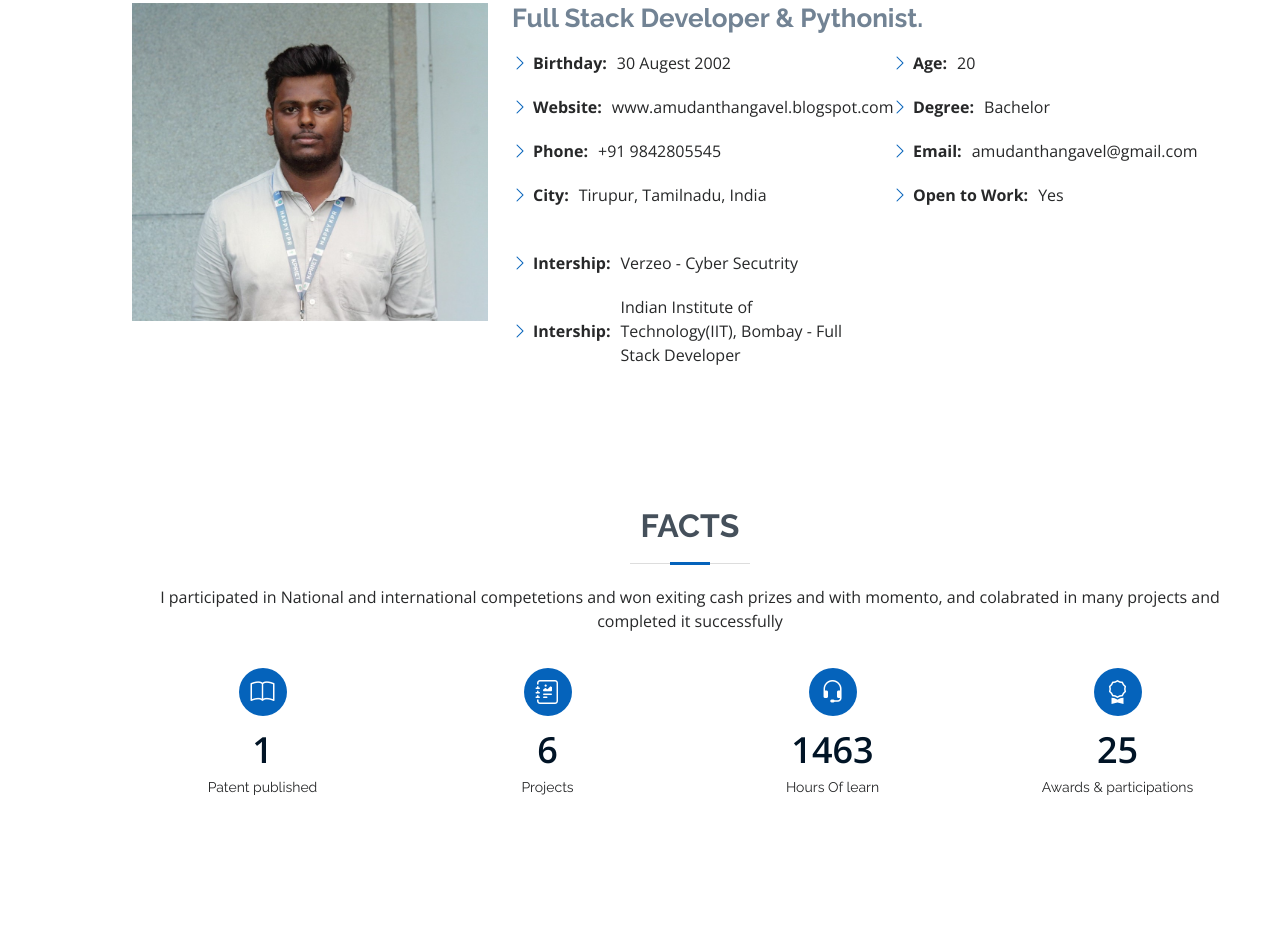
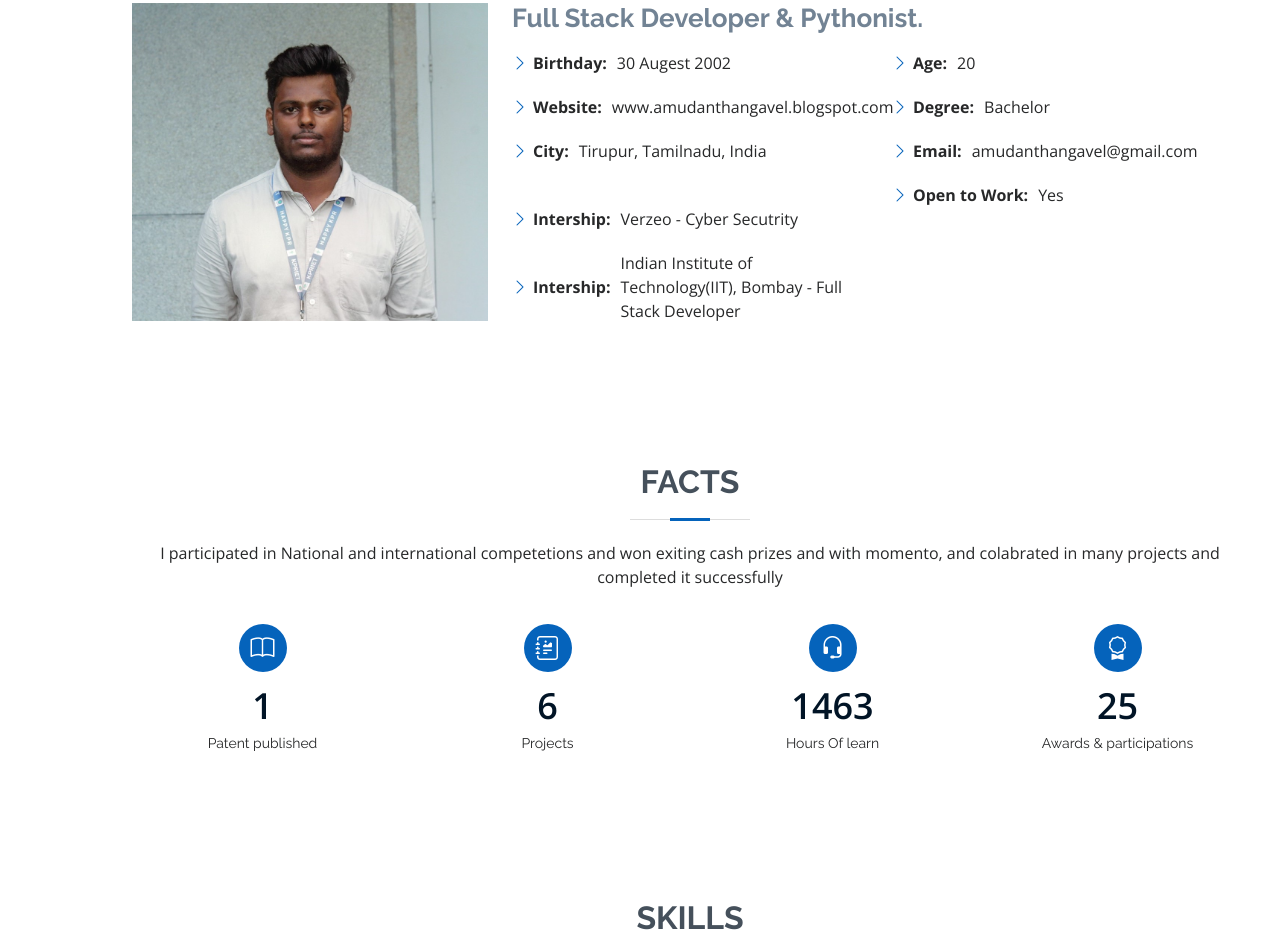
Before and after one commit to AmudanThangavel/profile, a plain HTML site: page index.html in a window 1280 px wide. Shown: the part 1013-1952 px from the top of the page. Drawn offline with nearby package versions, Linux system fonts and the light colour scheme.

Commit message:
Update index.html

```diff
--- a/index.html
+++ b/index.html
@@ -99,7 +99,6 @@
                   <li><i class="bi bi-chevron-right"></i> <strong>Website:</strong>
                     <span>www.amudanthangavel.blogspot.com</span>
                   </li>
-                  <li><i class="bi bi-chevron-right"></i> <strong>Phone:</strong> <span>+91 9842805545</span></li>
                   <li><i class="bi bi-chevron-right"></i> <strong>City:</strong> <span>Tirupur, Tamilnadu, India</span>
                   </li>
                 </ul>
```
